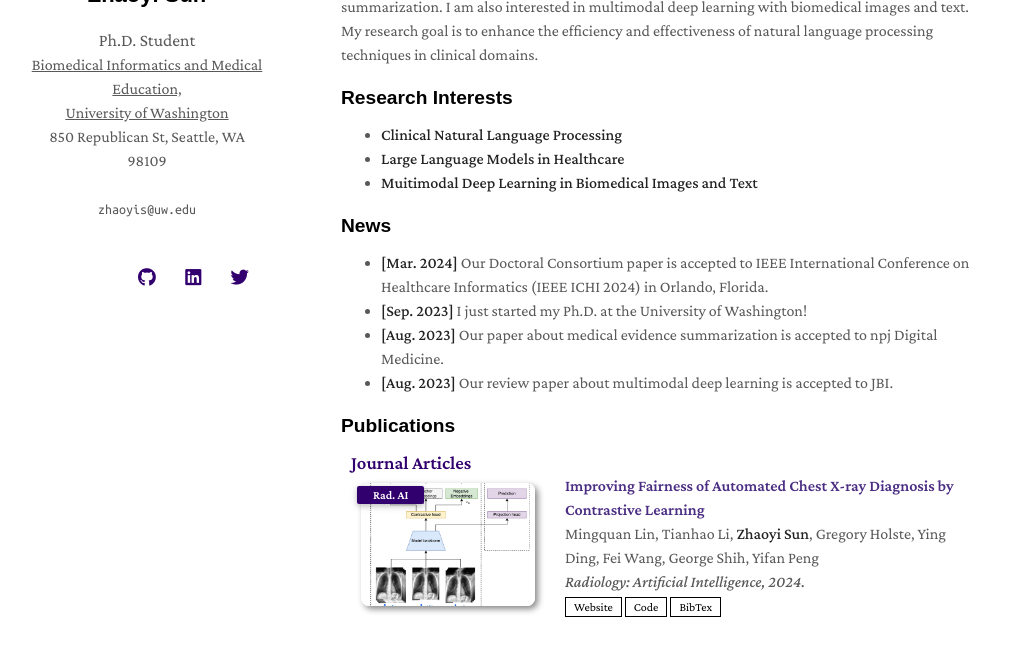
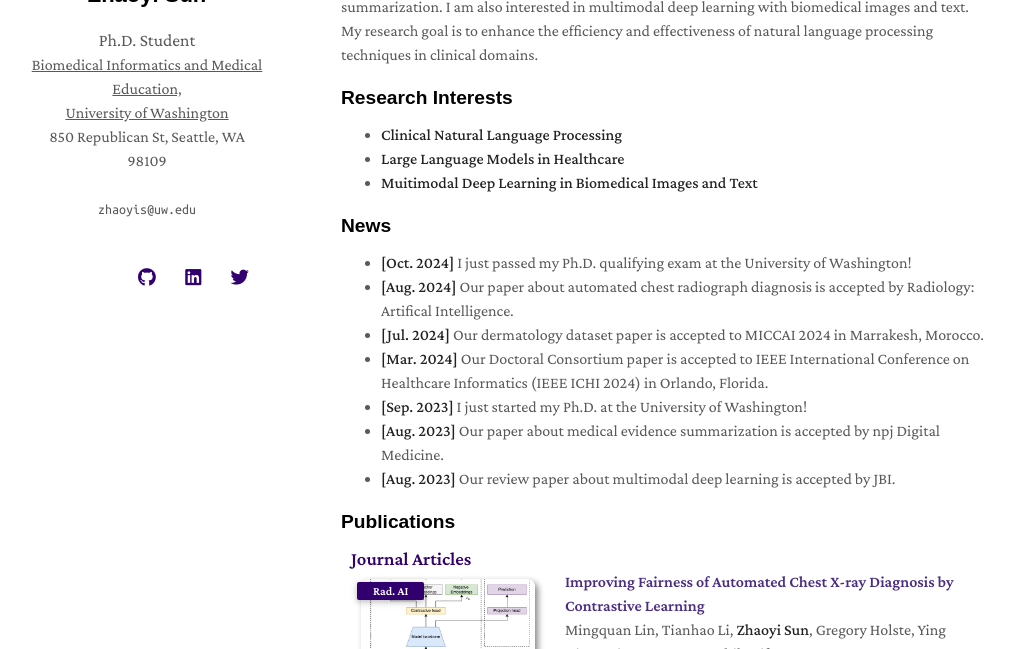
Before and after one commit to GeraldSun/GeraldSun.github.io, a Jekyll site: the page built from index.md, in a window 1280 px wide and 900 px high, cut to the strip 251-900 px from the top of the window. Shown: the whole strip, without its empty margins (129-1143 px from the left). Built offline with Jekyll 4.4.1, drawn with Linux system fonts in a browser that asks for light colours; nearby versions of some CDN libraries; a style sheet for code colours, icons or effects is not loaded; our own code applies the rules of GitHub Pages for plain Markdown files.

Commit message:
Update index.md

```diff
--- a/index.md
+++ b/index.md
@@ -14,10 +14,13 @@ I am a Ph.D. student in Biomedical and Health Informatics at the [University of
 
 ## News
 
+- **[Oct. 2024]** I just passed my Ph.D. qualifying exam at the University of Washington!
+- **[Aug. 2024]** Our paper about automated chest radiograph diagnosis is accepted by Radiology: Artifical Intelligence.
+- **[Jul. 2024]** Our dermatology dataset paper is accepted to MICCAI 2024 in Marrakesh, Morocco.
 - **[Mar. 2024]** Our Doctoral Consortium paper is accepted to IEEE International Conference on Healthcare Informatics (IEEE ICHI 2024) in Orlando, Florida.
 - **[Sep. 2023]** I just started my Ph.D. at the University of Washington!
-- **[Aug. 2023]** Our paper about medical evidence summarization is accepted to npj Digital Medicine.
-- **[Aug. 2023]** Our review paper about multimodal deep learning is accepted to JBI.
+- **[Aug. 2023]** Our paper about medical evidence summarization is accepted by npj Digital Medicine.
+- **[Aug. 2023]** Our review paper about multimodal deep learning is accepted by JBI.
 
 {% include_relative _includes/publications.md %}
 
```
